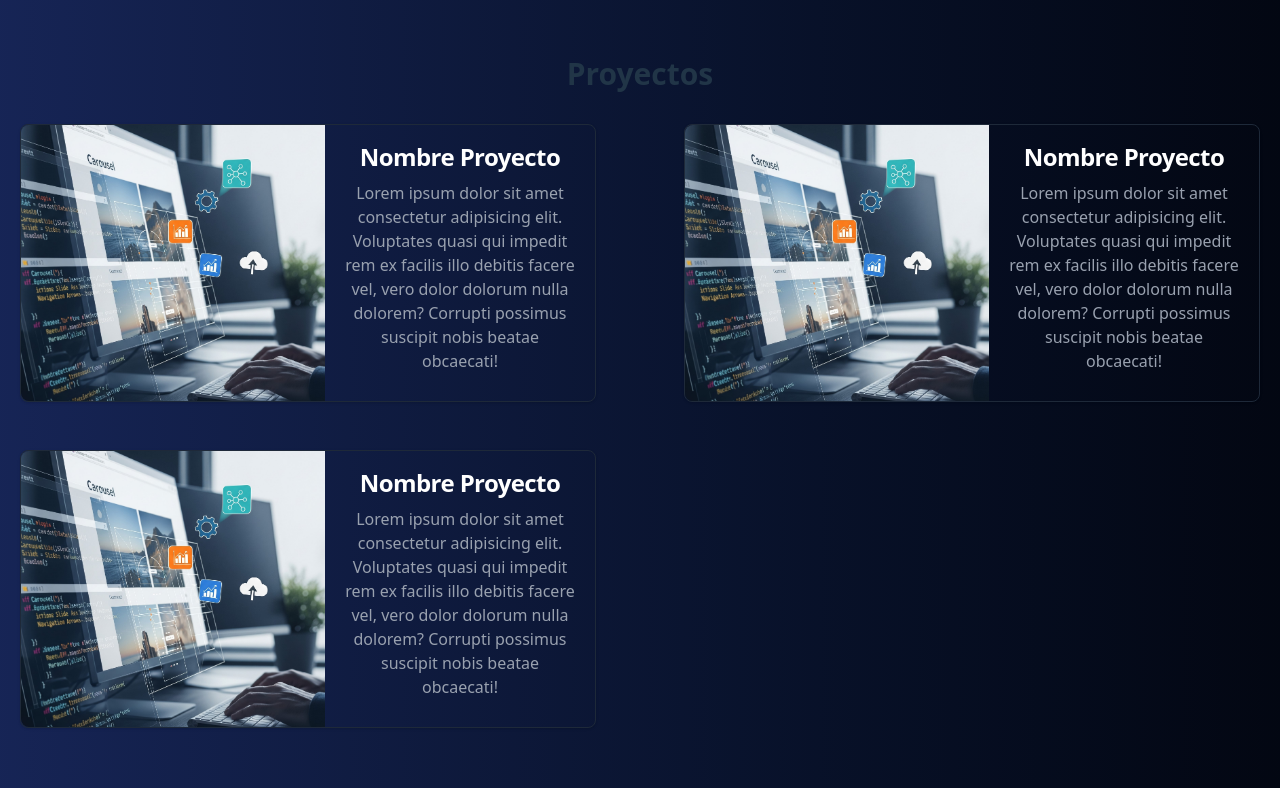
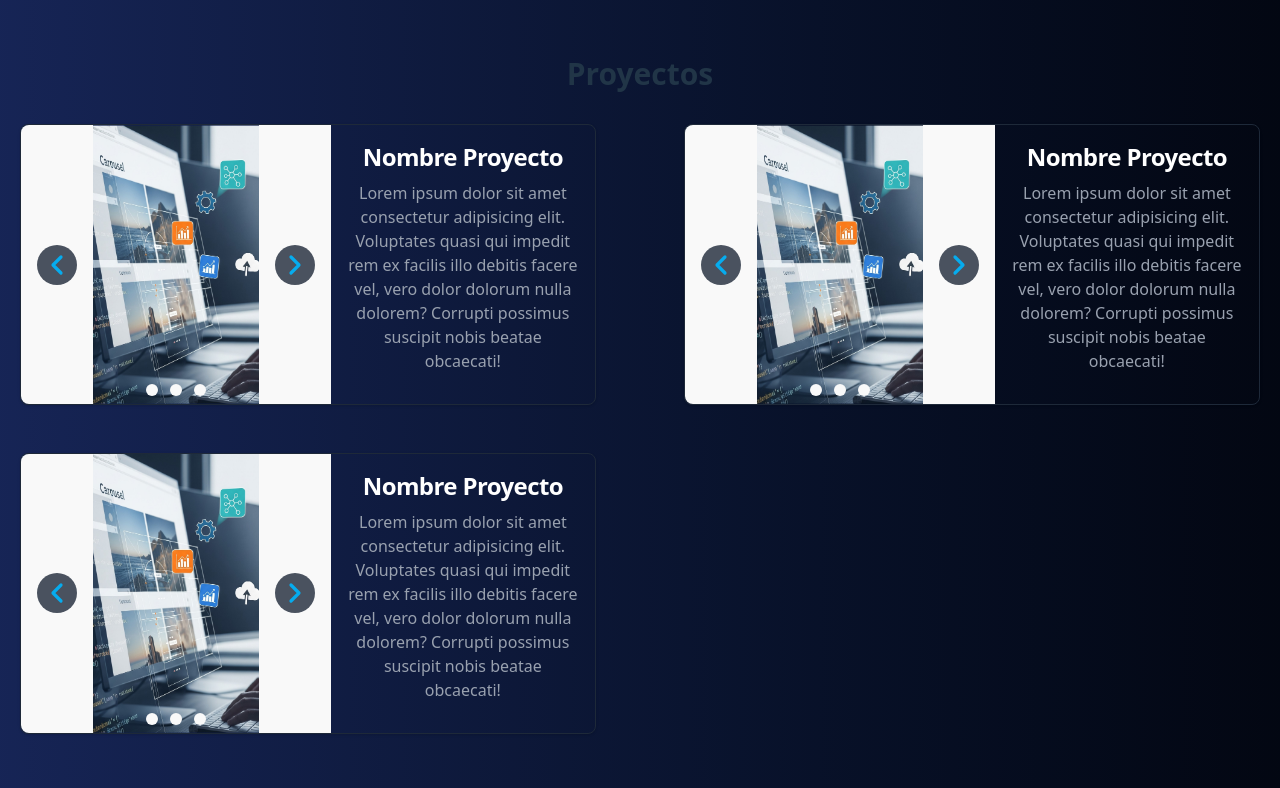
Before and after one commit to alex-boni/portfolio, a React (Vite) app: page / in a window 1280 px wide. Shown: the part 580-1368 px from the top of the page. Built offline with nearby package versions, Linux system fonts and the light colour scheme.

Commit message:
projects with carousel

```diff
--- /dev/null
+++ b/src/components/Carousel.jsx
@@ -0,0 +1,124 @@
+import { useEffect, useState, useCallback } from "react";
+
+export default function Carousel({
+  images = [], // Array de URLs de imágenes
+  alt = "slide", // Texto alternativo base
+  autoPlay = true, // Si avanza automáticamente
+  interval = 4000, // Tiempo entre slides
+  className = "", // Clases adicionales para el contenedor
+}) {
+  const [index, setIndex] = useState(0);
+  const total = images.length;
+
+  // Función para ir a un slide específico
+  const goTo = useCallback(
+    (i) => {
+      if (!total) return;
+      setIndex((i + total) % total); // Evita índices negativos o superiores al total
+    },
+    [total]
+  );
+
+  const prev = () => goTo(index - 1); // Slide anterior
+  const next = () => goTo(index + 1); // Slide siguiente
+
+  // Autoplay
+  useEffect(() => {
+    if (!autoPlay || total <= 1) return;
+    const id = setInterval(next, interval);
+    return () => clearInterval(id);
+  }, [autoPlay, interval, total, next]);
+
+  if (!total) return null;
+
+  return (
+    <div className={`relative overflow-hidden rounded-lg ${className}`}>
+      {/* Pista de slides */}
+
+      <div
+        className="flex transition-transform duration-500 ease-out"
+        style={{ transform: `translateX(-${index * 100}%)` }}
+      >
+        {images.map((src, i) => (
+          <div key={i} className="shrink-0 w-full aspect-[10/9] relative">
+            <img
+              src={src}
+              alt={`${alt} ${i + 1}`}
+              className="absolute block w-full h-full -translate-x-1/2 -translate-y-1/2 top-1/2 left-1/2"
+              loading="lazy"
+            />
+          </div>
+        ))}
+      </div>
+
+      {/* Botón Anterior */}
+      {total > 1 && (
+        <>
+          <button
+            type="button"
+            onClick={(e) => {
+              e.preventDefault();
+              prev();
+            }}
+            aria-label="Anterior"
+            className="absolute top-0 start-0 z-30 flex items-center justify-center h-full px-4  cursor-pointer group focus:outline-none"
+          >
+            <span className="inline-flex items-center justify-center w-10 h-10 rounded-full bg-gray-800/80 group-hover:bg-gray-900/90 ">
+              <svg className="w-8 h-8" viewBox="0 0 20 20" fill="none">
+                <path
+                  d="M12.5 15 7.5 10l5-5"
+                  stroke="currentColor"
+                  strokeWidth="2"
+                  strokeLinecap="round"
+                  strokeLinejoin="round"
+                />
+              </svg>
+            </span>
+          </button>
+
+          {/* Botón Siguiente */}
+          <button
+            type="button"
+            onClick={(e) => {
+              e.preventDefault();
+              next();
+            }}
+            aria-label="Siguiente"
+            className="absolute top-0 end-0 z-30 flex items-center justify-center h-full px-4 cursor-pointer group focus:outline-none"
+          >
+            <span className="inline-flex items-center justify-center w-10 h-10 rounded-full bg-gray-800/80 group-hover:bg-gray-900/90 ">
+              <svg className="w-8 h-8" viewBox="0 0 20 20" fill="none">
+                <path
+                  d="m7.5 15 5-5-5-5"
+                  stroke="currentColor"
+                  strokeWidth="2"
+                  strokeLinecap="round"
+                  strokeLinejoin="round"
+                />
+              </svg>
+            </span>
+          </button>
+
+          {/* Indicadores */}
+
+          <div className="absolute z-30 flex -translate-x-1/2 bottom-2 left-1/2 space-x-3 rtl:space-x-reverse">
+            {images.map((_, i) => (
+              <button
+                key={i}
+                onClick={(e) => {
+                  e.preventDefault();
+                  goTo(i);
+                }}
+                aria-label={`Ir al slide ${i + 1}`}
+                className={`h-3 w-3 rounded-full transition
+                  ${
+                    i === index ? "bg-white" : "bg-white/40 hover:bg-white/70"
+                  }`}
+              />
+            ))}
+          </div>
+        </>
+      )}
+    </div>
+  );
+}
--- a/src/components/Projects.jsx
+++ b/src/components/Projects.jsx
@@ -1,34 +1,85 @@
-import imgProject from '../assets/proyecto.jpg'
+import imgProject from "../assets/proyecto.jpg";
+import Carousel from "../components/Carousel";
 
 function Projects() {
-    return(
-        <section id="projects" className=' py-14'>
-            <h2 className='pb-8 text-3xl font-bold'>Proyectos</h2>
-            <div className='grid lg:grid-cols-2 gap-12 place-items-center'>
-                <a href="#" className='flex flex-col w-110 md:w-150 lg:w-150 border rounded-lg shadow-sm md:flex-row md:max-w-xl border-gray-800 hover:bg-gray-700 '>
-                                <img className='object-cover w-full rounded-t-lg h-auto md:w-76 md:rounded-none md:rounded-s-lg' src={imgProject} alt="nombreProyecto" />
-                    <div className='flex flex-col justify-between p-4 leading-normal'>
-                        <h3 className='mb-2 text-2xl font-bold tracking-tight text-white'>Nombre Proyecto</h3>
-                        <p className='mb-3 font-normal text-gray-400'>Lorem ipsum dolor sit amet consectetur adipisicing elit. Voluptates quasi qui impedit rem ex facilis illo debitis facere vel, vero dolor dolorum nulla dolorem? Corrupti possimus suscipit nobis beatae obcaecati!</p>
+  // Ejemplo: cada proyecto con su array de imágenes
+  const proyecto1Imgs = [imgProject, imgProject, imgProject]; // reemplaza por tus rutas reales
+
+  return (
+    <section id="projects" className="py-14">
+      <h2 className="pb-8 text-3xl font-bold">Proyectos</h2>
+
+      <div className="grid lg:grid-cols-2 gap-12 place-items-center">
+        {/* Tarjeta con carrusel */}
+        <a
+          href="https://github.com/alex-boni/portfolio"
+          className="flex flex-col w-100 md:w-150 lg:w-150 border rounded-lg shadow-sm md:flex-row md:max-w-xl border-gray-800 hover:bg-gray-700"
+        >
+          <Carousel
+            images={proyecto1Imgs}
+            alt="Proyecto 1"
+            className="w-full md:w-96 h-auto md:rounded-none md:rounded-s-lg"
+          />
+
+          <div className="flex flex-col p-4 leading-normal md:w-80 place-items-center ">
+            <h3 className="mb-2 text-2xl font-bold tracking-tight text-white">
+              Nombre Proyecto
+            </h3>
+            <p className="mb-3 font-normal text-gray-400">
+              Lorem ipsum dolor sit amet consectetur adipisicing elit.
+              Voluptates quasi qui impedit rem ex facilis illo debitis facere
+              vel, vero dolor dolorum nulla dolorem? Corrupti possimus suscipit
+              nobis beatae obcaecati!
+            </p>
           </div>
         </a>
-                <a href="#" className='flex flex-col w-110 md:w-150 lg:w-150 border rounded-lg shadow-sm md:flex-row md:max-w-xl border-gray-800 hover:bg-gray-700 '>
-                                <img className='object-cover w-full rounded-t-lg h-auto md:w-76 md:rounded-none md:rounded-s-lg' src={imgProject} alt="nombreProyecto" />
-                    <div className='flex flex-col justify-between p-4 leading-normal'>
-                        <h3 className='mb-2 text-2xl font-bold tracking-tight text-white'>Nombre Proyecto</h3>
-                        <p className='mb-3 font-normal text-gray-400'>Lorem ipsum dolor sit amet consectetur adipisicing elit. Voluptates quasi qui impedit rem ex facilis illo debitis facere vel, vero dolor dolorum nulla dolorem? Corrupti possimus suscipit nobis beatae obcaecati!</p>
+        <a
+          href="https://github.com/alex-boni/portfolio"
+          className="flex flex-col w-100 md:w-150 lg:w-150 border rounded-lg shadow-sm md:flex-row md:max-w-xl border-gray-800 hover:bg-gray-700"
+        >
+          <Carousel
+            images={proyecto1Imgs}
+            alt="Proyecto 1"
+            className="w-full md:w-96 h-auto md:rounded-none md:rounded-s-lg"
+          />
+
+          <div className="flex flex-col p-4 leading-normal md:w-80 place-items-center ">
+            <h3 className="mb-2 text-2xl font-bold tracking-tight text-white">
+              Nombre Proyecto
+            </h3>
+            <p className="mb-3 font-normal text-gray-400">
+              Lorem ipsum dolor sit amet consectetur adipisicing elit.
+              Voluptates quasi qui impedit rem ex facilis illo debitis facere
+              vel, vero dolor dolorum nulla dolorem? Corrupti possimus suscipit
+              nobis beatae obcaecati!
+            </p>
           </div>
         </a>
-                <a href="#" className='flex flex-col w-110 md:w-150 lg:w-150 border rounded-lg shadow-sm md:flex-row md:max-w-xl border-gray-800 hover:bg-gray-700 '>
-                                <img className='object-cover w-full rounded-t-lg h-auto md:w-76 md:rounded-none md:rounded-s-lg' src={imgProject} alt="nombreProyecto" />
-                    <div className='flex flex-col justify-between p-4 leading-normal'>
-                        <h3 className='mb-2 text-2xl font-bold tracking-tight text-white'>Nombre Proyecto</h3>
-                        <p className='mb-3 font-normal text-gray-400'>Lorem ipsum dolor sit amet consectetur adipisicing elit. Voluptates quasi qui impedit rem ex facilis illo debitis facere vel, vero dolor dolorum nulla dolorem? Corrupti possimus suscipit nobis beatae obcaecati!</p>
+        <a
+          href="https://github.com/alex-boni/portfolio"
+          className="flex flex-col w-100 md:w-150 lg:w-150 border rounded-lg shadow-sm md:flex-row md:max-w-xl border-gray-800 hover:bg-gray-700"
+        >
+          <Carousel
+            images={proyecto1Imgs}
+            alt="Proyecto 1"
+            className="w-full md:w-96 h-auto md:rounded-none md:rounded-s-lg"
+          />
+
+          <div className="flex flex-col p-4 leading-normal md:w-80 place-items-center ">
+            <h3 className="mb-2 text-2xl font-bold tracking-tight text-white">
+              Nombre Proyecto
+            </h3>
+            <p className="mb-3 font-normal text-gray-400">
+              Lorem ipsum dolor sit amet consectetur adipisicing elit.
+              Voluptates quasi qui impedit rem ex facilis illo debitis facere
+              vel, vero dolor dolorum nulla dolorem? Corrupti possimus suscipit
+              nobis beatae obcaecati!
+            </p>
           </div>
         </a>
-
       </div>
     </section>
-    )
+  );
 }
+
 export default Projects;
--- a/src/index.css
+++ b/src/index.css
@@ -40,25 +40,16 @@ h1 {
 }
 
 button {
-  border-radius: 8px;
-  border: 1px solid transparent;
-  padding: 0.6em 1.2em;
+
   font-size: 1em;
   font-weight: 500;
   font-family: inherit;
-  background-color: #1a1a1a;
   cursor: pointer;
-  transition: border-color 0.25s;
 }
 
-button:hover {
-  border-color: #646cff;
-}
 
-button:focus,
-button:focus-visible {
-  outline: 4px auto -webkit-focus-ring-color;
-}
+
+
 
 @media (prefers-color-scheme: light) {
   :root {
```
Lines whose indentation alone changed are shown as unchanged.
